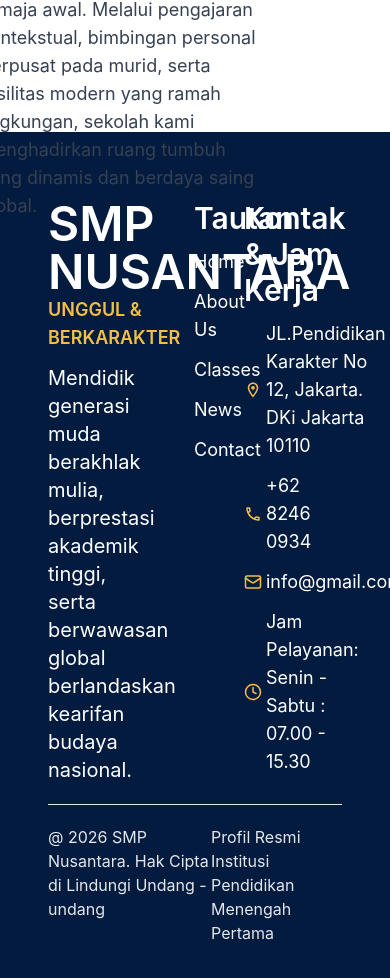
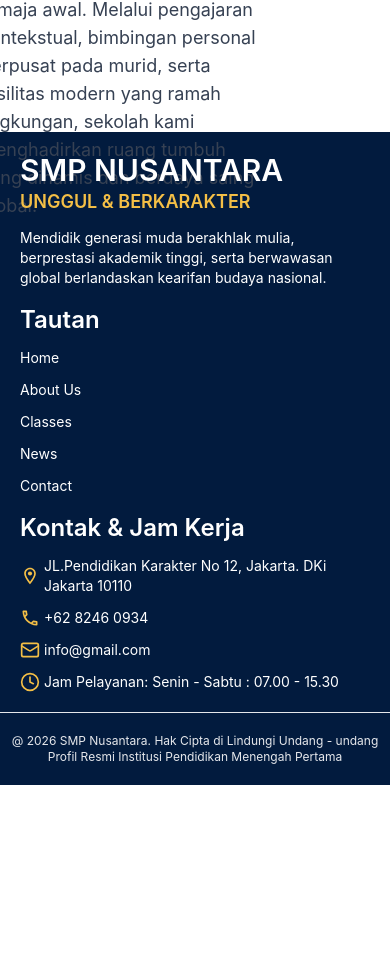
Before and after one commit to Satria15255/cms-school-website, a React (Vite) app: page /about-us in a window 390 px wide. Shown: the part 1376-2354 px from the top of the page. After the commit the page ends 2161 px from the top, so only its background shows below. Built offline with nearby package versions, Linux system fonts and the light colour scheme.

Commit message:
footer responsif

```diff
--- a/src/components/layout/Footer.tsx
+++ b/src/components/layout/Footer.tsx
@@ -3,62 +3,64 @@ import { LuClock, LuMail } from "react-icons/lu";
 
 const Footer = () => {
 	return (
-		<div className="bg-[#021B3E] min-h-50 p-12 w-full">
-			<div className="grid grid-cols-3 h-full w-full py-5  justify-between items-start">
+		<div className="bg-[#021B3E] min-h-50  lg:p-12 w-full">
+			<div className="grid grid-cols-1 md:grid-cols-3 h-full w-full p-5 space-y-4 justify-between items-start">
 				<div className="flex flex-col gap-3 text-white max-w-2xl">
-					<h1 className="text-5xl flex flex-col font-semibold">
+					<h1 className="text-3xl lg:text-5xl flex flex-col font-semibold">
 						SMP NUSANTARA
 						<span className="text-lg font-semibold text-[#F4BF46]">
 							{" "}
 							UNGGUL & BERKARAKTER
 						</span>
 					</h1>
-					<p className="text-xl max-w-lg ">
+					<p className="text-sm lg:text-xl max-w-lg ">
 						{" "}
 						Mendidik generasi muda berakhlak mulia, berprestasi
 						akademik tinggi, serta berwawasan global berlandaskan
 						kearifan budaya nasional.
 					</p>
 				</div>
-				<div className="flex flex-col pl-12 gap-3 text-white text-lg">
-					<h1 className="text-3xl font-semibold">Tautan</h1>
+				<div className="flex flex-col lg:pl-12 gap-3 text-white text-sm lg:text-lg">
+					<h1 className="text-2xl lg:text-3xl font-semibold">
+						Tautan
+					</h1>
 					<ul>Home</ul>
 					<ul>About Us</ul>
 					<ul>Classes</ul>
 					<ul>News</ul>
 					<ul>Contact</ul>
 				</div>
-				<div className="flex flex-col gap-3 text-white text-lg">
-					<h1 className="text-3xl font-semibold">
+				<div className="flex flex-col gap-3 text-white text-sm lg:text-lg">
+					<h1 className="text-2xl lg:text-3xl font-semibold">
 						Kontak & Jam Kerja
 					</h1>
 					<ul className="flex gap-1 items-center">
 						<span className="text-[#F4BF46]">
-							<MdOutlineLocationOn />
+							<MdOutlineLocationOn size={20} />
 						</span>
 						JL.Pendidikan Karakter No 12, Jakarta. DKi Jakarta 10110
 					</ul>
 					<ul className="flex gap-1 items-center">
 						<span className="text-[#F4BF46]">
-							<MdOutlineLocalPhone />
+							<MdOutlineLocalPhone size={20} />
 						</span>
 						+62 8246 0934
 					</ul>
 					<ul className="flex gap-1 items-center">
 						<span className="text-[#F4BF46]">
-							<LuMail />
+							<LuMail size={20} />
 						</span>
 						info@gmail.com
 					</ul>
 					<ul className="flex gap-1 items-center">
 						<span className="text-[#F4BF46]">
-							<LuClock />
+							<LuClock size={20} />
 						</span>
 						Jam Pelayanan: Senin - Sabtu : 07.00 - 15.30
 					</ul>
 				</div>
 			</div>
-			<div className="flex w-full   justify-between py-5  border-t text-gray-200">
+			<div className="flex flex-col md:flex-row w-full text-xs md:text-sm items-center  justify-between py-5  border-t text-gray-200">
 				<p>
 					@ 2026 SMP Nusantara. Hak Cipta di Lindungi Undang - undang
 				</p>
```
